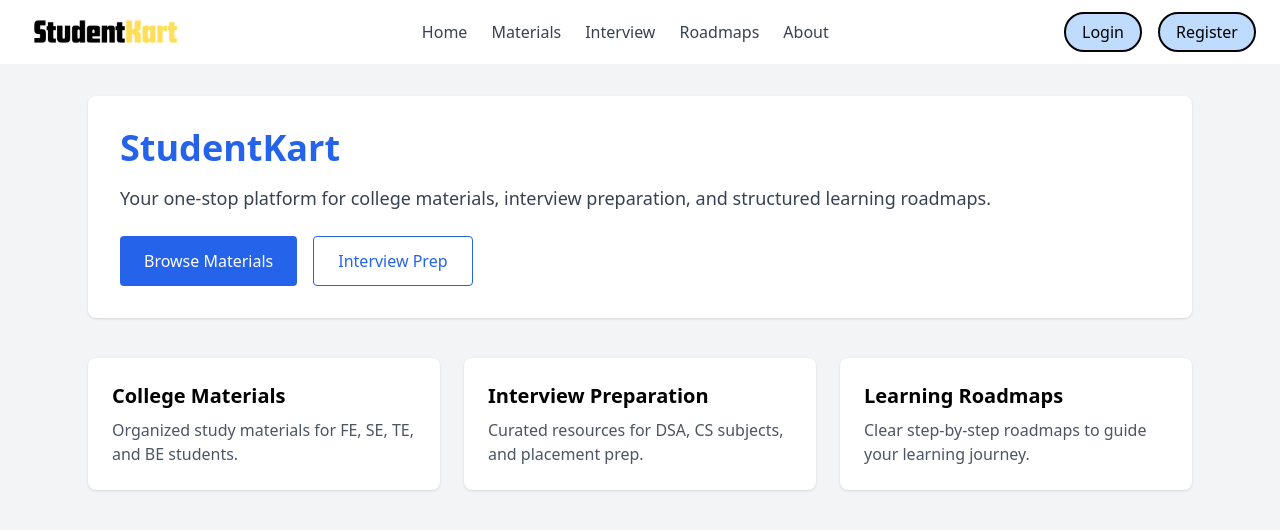
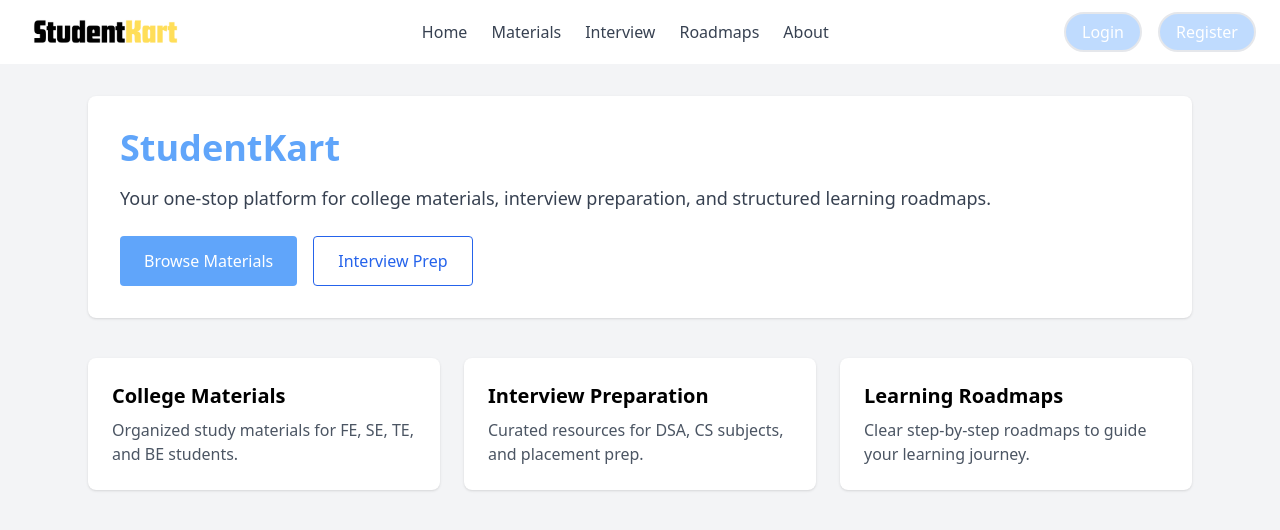
Before and after one commit to adityalawande17/studentKart, a React (Create React App) app in the folder studentkart-frontend/: page / in a window 1280 px wide. Shown: the top 530 px of the page. Built offline with nearby package versions, Linux system fonts and the light colour scheme.

Commit message:
Enhanced UI changed theme

```diff
--- a/studentkart-frontend/src/components/Navbar.jsx
+++ b/studentkart-frontend/src/components/Navbar.jsx
@@ -111,13 +111,13 @@ const Navbar = () => {
               <>
                 <Link
                   to="/login"
-                  className="px-4 py-1.5 rounded-3xl bg-blue-200 border-2 border-black text-black hover:bg-blue-300"
+                  className="px-4 py-1.5 rounded-3xl bg-blue-200 border-2 text-white hover:bg-blue-300"
                 >
                   Login
                 </Link>
                 <Link
                   to="/register"
-                  className="px-4 py-1.5 rounded-3xl bg-blue-200 border-2 border-black text-black hover:bg-blue-300"
+                  className="px-4 py-1.5 rounded-3xl bg-blue-200 border-2  text-white hover:bg-blue-300"
                 >
                   Register
                 </Link>
--- a/studentkart-frontend/src/pages/About.jsx
+++ b/studentkart-frontend/src/pages/About.jsx
@@ -4,7 +4,7 @@ const About = () => {
   return (
     <PageWrapper>
       <div className="max-w-3xl mx-auto bg-white rounded-lg shadow p-8">
-        <h1 className="text-3xl font-bold mb-4 text-blue-600">
+        <h1 className="text-3xl font-bold mb-4 text-blue-400">
           About StudentKart
         </h1>
 
--- a/studentkart-frontend/src/pages/Home.jsx
+++ b/studentkart-frontend/src/pages/Home.jsx
@@ -8,7 +8,7 @@ const Home = () => {
     <PageWrapper>
       {/* Hero Section */}
       <div className="bg-white rounded-lg shadow p-8 mb-10">
-        <h1 className="text-4xl font-bold mb-4 text-blue-600">StudentKart</h1>
+        <h1 className="text-4xl font-bold mb-4 text-blue-400">StudentKart</h1>
 
         <p className="text-lg text-gray-700 mb-6">
           Your one-stop platform for college materials, interview preparation,
@@ -18,7 +18,7 @@ const Home = () => {
         <div className="flex gap-4">
           <button
             onClick={() => navigate("/materials")}
-            className="px-6 py-3 bg-blue-600 text-white rounded hover:bg-blue-700"
+            className="px-6 py-3 bg-blue-400 text-white rounded hover:bg-blue-300"
           >
             Browse Materials
           </button>
--- a/studentkart-frontend/src/pages/Login.jsx
+++ b/studentkart-frontend/src/pages/Login.jsx
@@ -23,7 +23,7 @@ const Login = () => {
 
   return (
     <PageWrapper>
-      <div className="max-w-md mx-auto bg-white rounded-lg shadow p-8">
+      <div className="max-w-md mx-auto bg-white rounded-3xl shadow p-8">
         <h1 className="text-2xl font-bold mb-6 text-center text-blue-300">
           Login
         </h1>
@@ -49,7 +49,7 @@ const Login = () => {
 
           <button
             type="submit"
-            className="w-full border-2 bg-blue-300 border-black text-black py-2 rounded-3xl hover:bg-blue-400 transition"
+            className="w-full border-2 bg-blue-300 text-white py-2 rounded-3xl hover:bg-blue-400 transition"
           >
             Login
           </button>
--- a/studentkart-frontend/src/pages/Materials.jsx
+++ b/studentkart-frontend/src/pages/Materials.jsx
@@ -93,7 +93,7 @@ const Materials = () => {
                 onClick={() => navigate(`/materials/${year}/${sub}`)}
                 className={`px-4 py-2 rounded-full border ${
                   subject === sub
-                    ? "bg-blue-600 text-white"
+                    ? "bg-blue-400 text-white"
                     : "bg-white hover:bg-gray-100"
                 }`}
               >
@@ -135,7 +135,7 @@ const Materials = () => {
           {filteredMaterials.map((item) => (
             <div
               key={item._id}
-              className="bg-white rounded-lg shadow p-5 flex flex-col justify-between"
+              className="bg-white rounded-3xl shadow p-5 flex flex-col justify-between"
             >
               <div>
                 <h3 className="text-lg font-semibold mb-2">{item.title}</h3>
@@ -148,7 +148,7 @@ const Materials = () => {
                 href={item.link}
                 target="_blank"
                 rel="noreferrer"
-                className="mt-4 text-center bg-blue-600 text-white py-2 rounded hover:bg-blue-700"
+                className="mt-4 text-center bg-blue-400 text-white py-2 rounded-3xl hover:bg-blue-600"
               >
                 Open Material
               </a>
--- a/studentkart-frontend/src/pages/Register.jsx
+++ b/studentkart-frontend/src/pages/Register.jsx
@@ -30,7 +30,7 @@ const Register = () => {
 
   return (
     <PageWrapper>
-      <div className="max-w-md mx-auto bg-white rounded-lg shadow p-8">
+      <div className="max-w-md mx-auto bg-white rounded-3xl shadow p-8">
         <h2 className="text-2xl font-bold mb-4 text-center text-blue-300">
           Register
         </h2>
@@ -61,7 +61,7 @@ const Register = () => {
             className="w-full border px-3 py-2 rounded"
           />
 
-          <button className="w-full border-2 bg-blue-300 border-black text-black py-2 rounded-3xl hover:bg-blue-400 transition">
+          <button className="w-full border-2 bg-blue-300 text-white py-2 rounded-3xl hover:bg-blue-400 transition">
             Register
           </button>
         </form>
```
